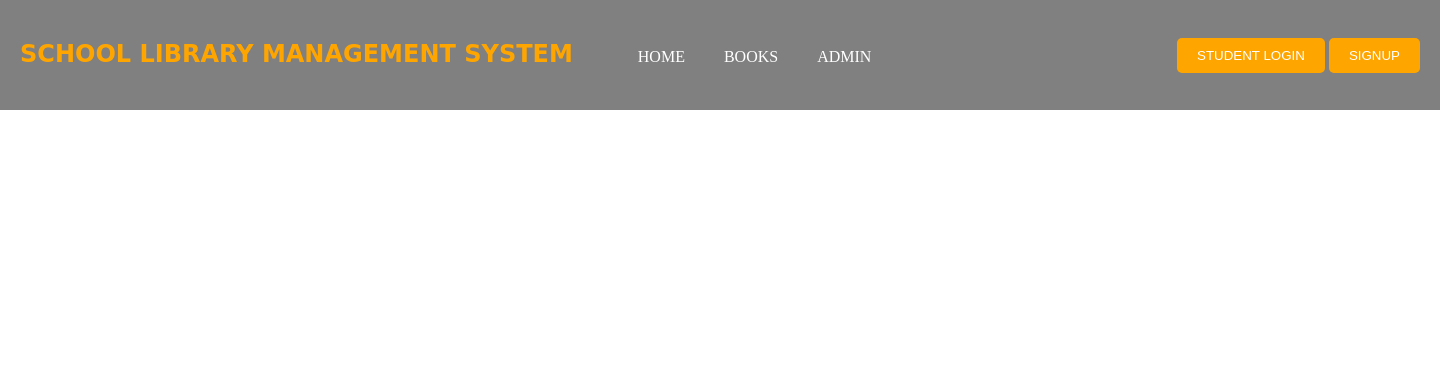
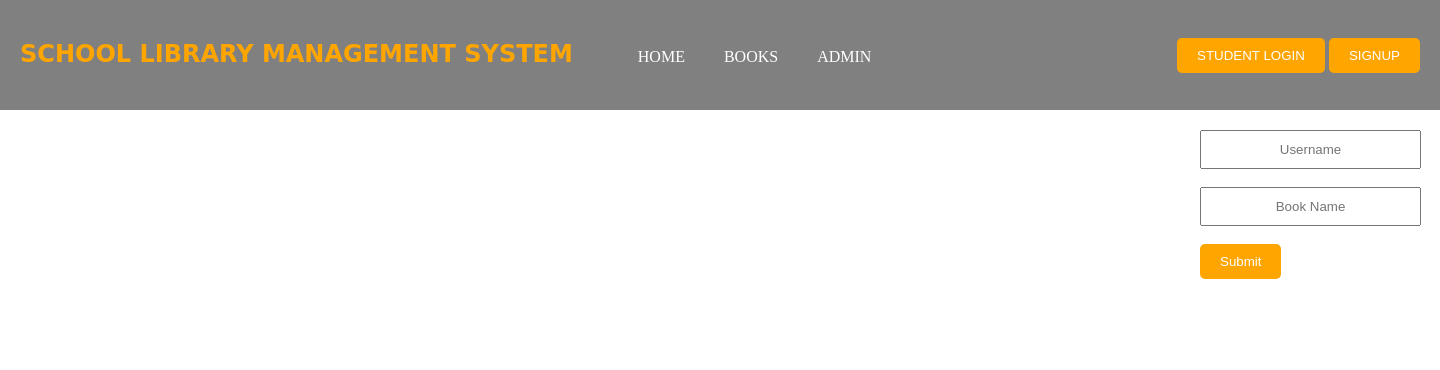
Before and after one commit to samuelkaranja/Library-system, a PHP site: page /bk_borrowed.php in a window 1440 px wide. Shown: the top 370 px of the page. Run offline with PHP 8.4, Linux system fonts and the light colour scheme.

Commit message:
File update

```diff
--- a/bk_borrowed.php
+++ b/bk_borrowed.php
@@ -9,6 +9,41 @@
 	<link rel="stylesheet" href="style.css">
 </head>
 <body>
+<div class="srch">
+	<form method="post" action="">
+		<input class="input" type="" name="uname" placeholder="Username"><br><br>
+		<input class="input" type="" name="bname" placeholder="Book Name"><br><br>
+		<button class="btn" type="submit" name="submit">Submit</button>
+	</form>
+</div>
+
+<?php
+	if (isset($_SESSION['login_admin'])) {
+
+		if (isset($_POST['submit'])){
+
+			$var1 = '<p style="color:green; font-weight:bold;">RETURNED</p>';
+
+			$sql = "UPDATE `book_requested` SET `Approve` = '$var1' WHERE `Username` = '$_POST[uname]' AND `BookName` = '$_POST[bname]'";
+
+			$result = mysqli_query($conn, $sql) or die(mysqli_error($conn));
+
+			mysqli_query($conn, "UPDATE books SET quantity = quantity + 1 WHERE `BookName` = '$_POST[bname]'");
+
+			$q = mysqli_query($conn, "SELECT `Quantity` FROM books WHERE `BookName` = '$_POST[bname]'");
+
+	 		while ($row = mysqli_fetch_array($q)) {
+
+	 			if ($row['Quantity'] != 0) {
+
+	 				$sql = mysqli_query($conn, "UPDATE books SET `status` = 'Available' WHERE `Bookname` = '$_POST[bname]'");
+	 			}
+	 		}
+		}
+	}
+ ?>
+
+
 	<?php
 
 	$c = 0;
@@ -49,7 +84,9 @@
 
 					mysqli_query($conn, "UPDATE book_requested SET `Approve` = '$var' WHERE `Return_Date` = '$row[Return_Date]' AND `Approve` = 'Yes' LIMIT $c");
 
-					echo $d . "<br>";
+					// echo $d . "<br>";
+
+					echo "Book return date expired";
 				}
 
 				?>
--- a/books.php
+++ b/books.php
@@ -67,7 +67,7 @@
 
 				if (mysqli_num_rows($res) == 0) {
 
-					echo "Sorry! Not found. Try again";
+					echo "<h1>"."Sorry! Not found. Try again"."</h1>";
 
 				}else{
 		?>
--- a/fine.php
+++ b/fine.php
@@ -25,6 +25,7 @@
 				$day = 50;
 
 				$_SESSION['day'] = $day;
+
 			}
 		}
 	}
--- a/signup.php
+++ b/signup.php
@@ -54,7 +54,7 @@
 
 				}else{
 
-					echo "Sign up successful";
+					echo "you have Signed up successfully";
 
 				}
 			}else{
```
Also changed, not shown: studentdetails.php (+6 -6 lines).
